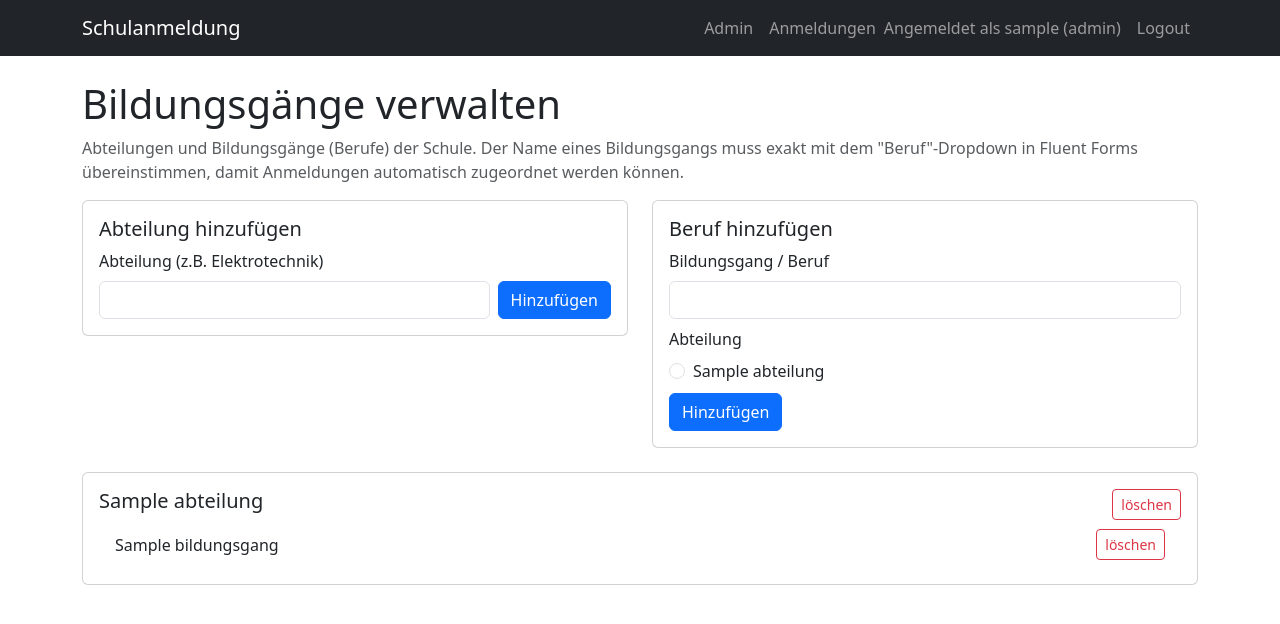
After one commit to sveroja/bbz-nok-onboarding, a Flask app: page /admin/bildungsgaenge in a window 1280 px wide. The commit adds this page. Shown: the top 624 px of the page. Run offline with Flask 3, Linux system fonts and the light colour scheme; a user stored in the database is signed in; tables that the repository leaves empty hold one stand-in row (values such as "Sample post"); some libraries are stand-ins or nearby versions.

Commit message:
Bildungsgänge/Abteilungen datenbankverwaltet, Cascade-Delete vereinfacht, DaZ-Sprachniveau aus Aufnahmebogen
- BILDUNGSGANG_CHOICES/BildungsgangAbteilung durch DB-Modelle Abteilung/
  Bildungsgang ersetzt, admin-pflegbar (/admin/bildungsgaenge) mit
  Radiobutton-Zuordnung statt Freitext, DaZ-Export bezieht Abteilung
  automatisch daraus
- Bildungsgang-Auswahl beim Klasse-Anlegen nach Abteilung gruppiert/
  aufklappbar statt einer flachen Liste mit ~70 Checkboxen
- Anmeldungen löschen: ein einziger Button statt zwei, löscht bei
  synchronisierten Datensätzen automatisch auch die Submission bei
  Fluent Forms/WordPress
- Dubletten-Hinweis (Name+Geburtsdatum), PLZ-Spalten in Wohnort/
  Betrieb-Ort getrennt, laufende Nummer statt interner DB-ID,
  Status-Tooltip, Exporte umbenannt (WebUntis/DaZ-Statistik)
- DaZ-Sprachniveau kann jetzt per Aufnahmebogen-Feld "daz_niveau"
  direkt mitkommen, bleibt von der LK überschreibbar

Co-Authored-By: Claude Sonnet 5 <noreply@anthropic.com>

```diff
--- a/app/forms.py
+++ b/app/forms.py
@@ -8,15 +8,15 @@ Vorteil gegenüber `request.form.get(...)`:
 from flask_wtf import FlaskForm
 from flask_wtf.file import FileField, FileAllowed, FileSize
 from wtforms import (
-    BooleanField, DateField, SelectField, StringField, PasswordField,
-    SelectMultipleField, SubmitField,
+    BooleanField, DateField, RadioField, SelectField, StringField,
+    PasswordField, SelectMultipleField, SubmitField,
 )
 from wtforms.validators import (
     DataRequired, Length, Regexp, Optional as OptionalValidator
 )
 from wtforms.widgets import ListWidget, CheckboxInput
 
-from .models import BILDUNGSGANG_CHOICES, KREISE_SH, SPRACHNIVEAU_CHOICES
+from .models import Abteilung, Bildungsgang, KREISE_SH, SPRACHNIVEAU_CHOICES
 
 LOGO_MAX_SIZE_MB = 2
 
@@ -69,12 +69,20 @@ class KlasseForm(FlaskForm):
     )
     bildungsgaenge = SelectMultipleField(
         "Bildungsgänge",
-        choices=[(b, b) for b in BILDUNGSGANG_CHOICES],
         option_widget=CheckboxInput(),
         widget=ListWidget(prefix_label=False),
         validators=[DataRequired("Mindestens einen Bildungsgang auswählen.")],
     )
     submit = SubmitField("Klasse anlegen")
+
+    def __init__(self, *args, **kwargs):
+        # Choices erst hier statt als Klassenattribut setzen: Bildungsgang
+        # kommt jetzt aus der DB (admin-pflegbar), die ist beim Laden dieses
+        # Moduls noch nicht verfuegbar.
+        super().__init__(*args, **kwargs)
+        self.bildungsgaenge.choices = [
+            (b.name, b.name) for b in Bildungsgang.query.order_by(Bildungsgang.name).all()
+        ]
 
 
 class RegistrationLKForm(FlaskForm):
@@ -97,7 +105,7 @@ class RegistrationLKForm(FlaskForm):
         validators=[OptionalValidator()],
     )
     sprachniveau_nachweis = BooleanField(
-        "Nachweis (Zertifikat) vorhanden", validators=[OptionalValidator()],
+        "DaZ-Zertifikat liegt vor", validators=[OptionalValidator()],
     )
     submit = SubmitField("Speichern")
 
@@ -114,6 +122,31 @@ class BildungsgangKreisForm(FlaskForm):
         validators=[OptionalValidator()],
     )
     submit = SubmitField("Speichern")
+
+
+class AbteilungForm(FlaskForm):
+    name = StringField(
+        "Abteilung (z.B. Elektrotechnik)",
+        validators=[DataRequired("Pflichtfeld."), Length(max=150)],
+    )
+    submit = SubmitField("Abteilung hinzufügen")
+
+
+class BildungsgangForm(FlaskForm):
+    name = StringField(
+        "Bildungsgang / Beruf",
+        validators=[DataRequired("Pflichtfeld."), Length(max=200)],
+    )
+    abteilung_id = RadioField(
+        "Abteilung", coerce=int, validators=[OptionalValidator()],
+    )
+    submit = SubmitField("Beruf hinzufügen")
+
+    def __init__(self, *args, **kwargs):
+        super().__init__(*args, **kwargs)
+        self.abteilung_id.choices = [
+            (a.id, a.name) for a in Abteilung.query.order_by(Abteilung.name).all()
+        ]
 
 
 class VorlageForm(FlaskForm):
--- a/app/routes/admin.py
+++ b/app/routes/admin.py
@@ -4,10 +4,11 @@ from flask_login import login_required
 
 from .. import branding, vorlagen
 from ..extensions import db
-from ..models import BILDUNGSGANG_CHOICES, BildungsgangKreis, PlzRule
+from ..models import Abteilung, Bildungsgang, BildungsgangKreis, PlzRule
 from ..decorators import role_required
 from ..forms import (
-    ActionForm, BildungsgangKreisForm, PlzRuleForm, LogoForm, VorlageForm,
+    AbteilungForm, ActionForm, BildungsgangForm, BildungsgangKreisForm,
+    PlzRuleForm, LogoForm, VorlageForm,
 )
 
 bp = Blueprint("admin", __name__, url_prefix="/admin")
@@ -87,9 +88,10 @@ def kreise_view():
         bk.bildungsgang
         for bk in BildungsgangKreis.query.with_entities(BildungsgangKreis.bildungsgang).distinct()
     }
+    bildungsgaenge = [b.name for b in Bildungsgang.query.order_by(Bildungsgang.name).all()]
     return render_template(
         "admin_kreise.html",
-        bildungsgaenge=BILDUNGSGANG_CHOICES,
+        bildungsgaenge=bildungsgaenge,
         konfiguriert=konfiguriert,
     )
 
@@ -98,7 +100,7 @@ def kreise_view():
 @login_required
 @role_required("admin")
 def kreise_bildungsgang(bildungsgang):
-    if bildungsgang not in BILDUNGSGANG_CHOICES:
+    if not Bildungsgang.query.filter_by(name=bildungsgang).first():
         flash("Unbekannter Bildungsgang.", "error")
         return redirect(url_for("admin.kreise_view"))
 
@@ -120,6 +122,113 @@ def kreise_bildungsgang(bildungsgang):
     return render_template(
         "admin_kreise_bildungsgang.html", form=form, bildungsgang=bildungsgang,
     )
+
+
+@bp.route("/bildungsgaenge")
+@login_required
+@role_required("admin")
+def bildungsgaenge_view():
+    """Uebersicht aller Bildungsgaenge, gruppiert nach Abteilung. Ersetzt die
+    frueher fest im Code hinterlegte BILDUNGSGANG_CHOICES-Liste.
+    """
+    abteilungen_liste = Abteilung.query.order_by(Abteilung.name).all()
+    ohne_abteilung = (
+        Bildungsgang.query.filter_by(abteilung_id=None).order_by(Bildungsgang.name).all()
+    )
+    return render_template(
+        "admin_bildungsgaenge.html",
+        abteilungen=abteilungen_liste,
+        ohne_abteilung=ohne_abteilung,
+        abteilung_form=AbteilungForm(),
+        bildungsgang_form=BildungsgangForm(),
+        action_form=ActionForm(),
+    )
+
+
+@bp.route("/abteilungen/hinzufuegen", methods=["POST"])
+@login_required
+@role_required("admin")
+def abteilung_hinzufuegen():
+    form = AbteilungForm()
+    if form.validate_on_submit():
+        name = form.name.data.strip()
+        if Abteilung.query.filter_by(name=name).first():
+            flash(f"Abteilung '{name}' existiert bereits.", "error")
+        else:
+            db.session.add(Abteilung(name=name))
+            db.session.commit()
+            flash(f"Abteilung '{name}' angelegt.", "success")
+    else:
+        for error in form.name.errors:
+            flash(error, "error")
+    return redirect(url_for("admin.bildungsgaenge_view"))
+
+
+@bp.route("/abteilungen/<int:abteilung_id>/delete", methods=["POST"])
+@login_required
+@role_required("admin")
+def abteilung_delete(abteilung_id):
+    form = ActionForm()
+    if not form.validate_on_submit():
+        flash("Ungültige Anfrage (CSRF).", "error")
+        return redirect(url_for("admin.bildungsgaenge_view"))
+
+    abteilung = db.session.get(Abteilung, abteilung_id)
+    if abteilung is None:
+        flash("Abteilung nicht gefunden.", "error")
+        return redirect(url_for("admin.bildungsgaenge_view"))
+
+    if Bildungsgang.query.filter_by(abteilung_id=abteilung_id).first():
+        flash(
+            f"Abteilung '{abteilung.name}' hat noch zugeordnete Bildungsgänge - "
+            "erst diese umhängen oder löschen.", "error",
+        )
+        return redirect(url_for("admin.bildungsgaenge_view"))
+
+    db.session.delete(abteilung)
+    db.session.commit()
+    flash(f"Abteilung '{abteilung.name}' gelöscht.", "success")
+    return redirect(url_for("admin.bildungsgaenge_view"))
+
+
+@bp.route("/bildungsgaenge/hinzufuegen", methods=["POST"])
+@login_required
+@role_required("admin")
+def bildungsgang_hinzufuegen():
+    form = BildungsgangForm()
+    if form.validate_on_submit():
+        name = form.name.data.strip()
+        if Bildungsgang.query.filter_by(name=name).first():
+            flash(f"Bildungsgang '{name}' existiert bereits.", "error")
+        else:
+            abteilung_id = form.abteilung_id.data if form.abteilung_id.raw_data and form.abteilung_id.raw_data[0] else None
+            db.session.add(Bildungsgang(name=name, abteilung_id=abteilung_id))
+            db.session.commit()
+            flash(f"Bildungsgang '{name}' angelegt.", "success")
+    else:
+        for error in form.name.errors:
+            flash(error, "error")
+    return redirect(url_for("admin.bildungsgaenge_view"))
+
+
+@bp.route("/bildungsgaenge/<int:bildungsgang_id>/delete", methods=["POST"])
+@login_required
+@role_required("admin")
+def bildungsgang_delete(bildungsgang_id):
+    form = ActionForm()
+    if not form.validate_on_submit():
+        flash("Ungültige Anfrage (CSRF).", "error")
+        return redirect(url_for("admin.bildungsgaenge_view"))
+
+    bildungsgang = db.session.get(Bildungsgang, bildungsgang_id)
+    if bildungsgang is None:
+        flash("Bildungsgang nicht gefunden.", "error")
+        return redirect(url_for("admin.bildungsgaenge_view"))
+
+    db.session.delete(bildungsgang)
+    db.session.commit()
+    flash(f"Bildungsgang '{bildungsgang.name}' gelöscht.", "success")
+    return redirect(url_for("admin.bildungsgaenge_view"))
 
 
 @bp.route("/vorlagen")
--- a/app/routes/teacher.py
+++ b/app/routes/teacher.py
@@ -11,10 +11,10 @@ from flask_login import login_required, current_user
 
 from .. import exports
 from ..extensions import db, limiter
-from ..models import Registration, Klasse, KlasseBildungsgang
+from ..models import Abteilung, Registration, Klasse, KlasseBildungsgang
 from ..decorators import role_required
 from ..forms import ActionForm, KlasseForm, RegistrationLKForm
-from ..fluentform import sync_submissions
+from ..fluentform import sync_submissions, delete_remote_submission
 
 bp = Blueprint("teacher", __name__, url_prefix="/teacher")
 
@@ -28,6 +28,30 @@ def _beruf_to_klassen_map(klassen):
         for kb in k.bildungsgaenge:
             mapping[kb.bildungsgang].append(k)
     return mapping
+
+
+def _find_duplicate_ids():
+    """IDs aller Anmeldungen, die mit mind. einer anderen in Vorname+
+    Nachname+Geburtsdatum uebereinstimmen (Verdacht: SuS hat das
+    WP-Formular versehentlich zweimal separat ausgefuellt - hat jeweils
+    eine eigene external_id, wird von der normalen Dublettenerkennung
+    beim Sync nicht erfasst). Rein informativ, loescht/blockiert nichts.
+    """
+    key_to_ids = defaultdict(list)
+    rows = Registration.query.with_entities(
+        Registration.id, Registration.vorname, Registration.nachname,
+        Registration.geburtsdatum,
+    ).all()
+    for reg_id, vorname, nachname, geburtsdatum in rows:
+        if vorname and nachname and geburtsdatum:
+            key = (vorname.strip().lower(), nachname.strip().lower(), geburtsdatum)
+            key_to_ids[key].append(reg_id)
+
+    dup_ids = set()
+    for ids in key_to_ids.values():
+        if len(ids) > 1:
+            dup_ids.update(ids)
+    return dup_ids
 
 
 def _current_filtered_regs():
@@ -84,6 +108,7 @@ def registrations():
     regs, aktive_klasse, zug_filter = _current_filtered_regs()
     klassen = Klasse.query.order_by(Klasse.name).all()
     beruf_to_klassen = _beruf_to_klassen_map(klassen)
+    duplicate_ids = _find_duplicate_ids()
 
     # ActionForm einmal für CSRF-Token in jedem Zeilen-Button
     action_form = ActionForm()
@@ -95,6 +120,7 @@ def registrations():
         beruf_to_klassen=beruf_to_klassen,
         zug_filter=zug_filter,
         aktive_klasse=aktive_klasse,
+        duplicate_ids=duplicate_ids,
     )
 
 
@@ -178,6 +204,12 @@ def mark_checked(reg_id):
 @login_required
 @role_required("teacher", "admin")
 def delete(reg_id):
+    """Loescht den Datensatz unwiderruflich - bei manuell erfassten
+    Anmeldungen nur lokal, bei synchronisierten (external_id vorhanden)
+    zusaetzlich die Original-Submission bei Fluent Forms (WordPress).
+    Schlaegt die WP-Loeschung fehl, bleibt der lokale Datensatz erhalten
+    (kein inkonsistenter Zwischenzustand), Fehler wird angezeigt.
+    """
     form = ActionForm()
     if not form.validate_on_submit():
         flash("Ungültige Anfrage (CSRF).", "error")
@@ -187,6 +219,23 @@ def delete(reg_id):
     if reg is None:
         flash("Datensatz nicht gefunden.", "error")
         return redirect(url_for("teacher.registrations"))
+
+    if reg.external_id:
+        try:
+            delete_remote_submission(reg.external_id)
+        except RuntimeError as exc:
+            flash(f"Löschen nicht möglich: {exc}", "error")
+            return redirect(url_for("teacher.registrations"))
+        except Exception:
+            import logging
+            logging.getLogger(__name__).exception(
+                "Löschen fehlgeschlagen für Submission %s", reg.external_id
+            )
+            flash(
+                "Löschen fehlgeschlagen (siehe Server-Log). "
+                "Datensatz wurde NICHT gelöscht.", "error",
+            )
+            return redirect(url_for("teacher.registrations"))
 
     db.session.delete(reg)
     db.session.commit()
@@ -219,7 +268,23 @@ def klassen():
             return redirect(url_for("teacher.klassen"))
 
     alle_klassen = Klasse.query.order_by(Klasse.name).all()
-    return render_template("teacher_klassen.html", form=form, klassen=alle_klassen)
+
+    # Bildungsgang-Checkboxen im Formular nach Abteilung gruppieren, damit man
+    # sich bei mittlerweile ~70 Berufen nicht mehr durch eine flache Liste
+    # suchen muss.
+    abteilungen = Abteilung.query.order_by(Abteilung.name).all()
+    gruppen = [
+        (a.name, sorted(b.name for b in a.bildungsgang)) for a in abteilungen
+    ]
+    zugeordnete_namen = {b.name for a in abteilungen for b in a.bildungsgang}
+    ohne_abteilung = sorted(
+        name for name, _ in form.bildungsgaenge.choices if name not in zugeordnete_namen
+    )
+
+    return render_template(
+        "teacher_klassen.html", form=form, klassen=alle_klassen,
+        bildungsgang_gruppen=gruppen, bildungsgang_ohne_abteilung=ohne_abteilung,
+    )
 
 
 @bp.route("/klassen/<int:klasse_id>/delete", methods=["POST"])
@@ -312,7 +377,7 @@ def export_klassenbuch():
         return redirect(url_for("teacher.registrations"))
 
     return send_file(
-        buf, as_attachment=True, download_name="klassenbuch_import.xlsx",
+        buf, as_attachment=True, download_name="webuntis.xlsx",
         mimetype="application/vnd.openxmlformats-officedocument.spreadsheetml.sheet",
     )
 
@@ -321,21 +386,20 @@ def export_klassenbuch():
 @login_required
 @role_required("teacher", "admin")
 def export_daz():
-    abteilung = request.args.get("abteilung", "").strip()
     schuljahr = request.args.get("schuljahr", "").strip()
-    if not abteilung or not schuljahr:
-        flash("Bitte Abteilung und Schuljahr angeben.", "error")
+    if not schuljahr:
+        flash("Bitte Schuljahr angeben.", "error")
         return redirect(url_for("teacher.registrations"))
 
     regs, _aktive_klasse, _zug_filter = _current_filtered_regs()
     try:
-        buf = exports.build_daz_excel(regs, abteilung, schuljahr)
+        buf = exports.build_daz_excel(regs, schuljahr)
     except FileNotFoundError as exc:
         flash(f"{exc} Siehe Admin → Export-Vorlagen.", "error")
         return redirect(url_for("teacher.registrations"))
 
     return send_file(
-        buf, as_attachment=True, download_name="daz_import.xlsx",
+        buf, as_attachment=True, download_name="daz_statistik.xlsx",
         mimetype="application/vnd.openxmlformats-officedocument.spreadsheetml.sheet",
     )
 
--- /dev/null
+++ b/app/templates/admin_bildungsgaenge.html
@@ -0,0 +1,103 @@
+{% extends "base.html" %}
+{% block title %}Bildungsgänge verwalten{% endblock %}
+{% block content %}
+<h1>Bildungsgänge verwalten</h1>
+<p class="text-muted">
+  Abteilungen und Bildungsgänge (Berufe) der Schule. Der Name eines
+  Bildungsgangs muss exakt mit dem "Beruf"-Dropdown in Fluent Forms
+  übereinstimmen, damit Anmeldungen automatisch zugeordnet werden können.
+</p>
+
+<div class="row mb-4">
+  <div class="col-md-6">
+    <div class="card">
+      <div class="card-body">
+        <h5 class="card-title">Abteilung hinzufügen</h5>
+        <form method="post" action="{{ url_for('admin.abteilung_hinzufuegen') }}" class="d-flex gap-2 align-items-end">
+          {{ abteilung_form.hidden_tag() }}
+          <div class="flex-grow-1">
+            {{ abteilung_form.name.label(class="form-label") }}
+            {{ abteilung_form.name(class="form-control") }}
+          </div>
+          <button type="submit" class="btn btn-primary">Hinzufügen</button>
+        </form>
+      </div>
+    </div>
+  </div>
+  <div class="col-md-6">
+    <div class="card">
+      <div class="card-body">
+        <h5 class="card-title">Beruf hinzufügen</h5>
+        <form method="post" action="{{ url_for('admin.bildungsgang_hinzufuegen') }}">
+          {{ bildungsgang_form.hidden_tag() }}
+          <div class="mb-2">
+            {{ bildungsgang_form.name.label(class="form-label") }}
+            {{ bildungsgang_form.name(class="form-control") }}
+          </div>
+          <div class="mb-2">
+            <label class="form-label d-block">Abteilung</label>
+            {% for subfield in bildungsgang_form.abteilung_id %}
+              <div class="form-check form-check-inline">
+                {{ subfield(class="form-check-input") }}
+                {{ subfield.label(class="form-check-label") }}
+              </div>
+            {% endfor %}
+          </div>
+          <button type="submit" class="btn btn-primary">Hinzufügen</button>
+        </form>
+      </div>
+    </div>
+  </div>
+</div>
+
+{% for abteilung in abteilungen %}
+<div class="card mb-3">
+  <div class="card-body">
+    <div class="d-flex justify-content-between align-items-start">
+      <h5 class="card-title">{{ abteilung.name }}</h5>
+      <form method="post" action="{{ url_for('admin.abteilung_delete', abteilung_id=abteilung.id) }}"
+            onsubmit="return confirm('Abteilung \'{{ abteilung.name }}\' wirklich löschen?');">
+        {{ action_form.hidden_tag() }}
+        <button class="btn btn-sm btn-outline-danger" type="submit">löschen</button>
+      </form>
+    </div>
+    {% if abteilung.bildungsgang %}
+    <ul class="list-group list-group-flush">
+      {% for bg in abteilung.bildungsgang|sort(attribute="name") %}
+      <li class="list-group-item d-flex justify-content-between align-items-center">
+        {{ bg.name }}
+        <form method="post" action="{{ url_for('admin.bildungsgang_delete', bildungsgang_id=bg.id) }}"
+              onsubmit="return confirm('Bildungsgang \'{{ bg.name }}\' wirklich löschen?');">
+          {{ action_form.hidden_tag() }}
+          <button class="btn btn-sm btn-outline-danger" type="submit">löschen</button>
+        </form>
+      </li>
+      {% endfor %}
+    </ul>
+    {% else %}
+    <p class="text-muted mb-0">Keine Bildungsgänge zugeordnet.</p>
+    {% endif %}
+  </div>
+</div>
+{% endfor %}
+
+{% if ohne_abteilung %}
+<div class="card mb-3">
+  <div class="card-body">
+    <h5 class="card-title">Ohne Abteilung</h5>
+    <ul class="list-group list-group-flush">
+      {% for bg in ohne_abteilung %}
+      <li class="list-group-item d-flex justify-content-between align-items-center">
+        {{ bg.name }}
+        <form method="post" action="{{ url_for('admin.bildungsgang_delete', bildungsgang_id=bg.id) }}"
+              onsubmit="return confirm('Bildungsgang \'{{ bg.name }}\' wirklich löschen?');">
+          {{ action_form.hidden_tag() }}
+          <button class="btn btn-sm btn-outline-danger" type="submit">löschen</button>
+        </form>
+      </li>
+      {% endfor %}
+    </ul>
+  </div>
+</div>
+{% endif %}
+{% endblock %}
--- a/app/vorlagen.py
+++ b/app/vorlagen.py
@@ -16,12 +16,12 @@ VORLAGEN = {
     },
     "klassenbuch": {
         "filename": "klassenbuch.xlsx",
-        "label": "Klassenbuch-Import (xlsx)",
+        "label": "WebUntis (xlsx)",
         "ext": "xlsx",
     },
     "daz": {
         "filename": "daz.xlsx",
-        "label": "DaZ-Import (xlsx)",
+        "label": "DaZ-Statistik (xlsx)",
         "ext": "xlsx",
     },
 }
```
Also changed, not shown: app/exports.py (+17 -2 lines), app/fluentform.py (+49 -0 lines), app/models.py (+36 -15 lines), app/templates/admin_dashboard.html (+10 -1 lines), app/templates/teacher_klassen.html (+52 -6 lines), app/templates/teacher_registrations.html (+21 -13 lines), scripts/seed_bildungsgaenge.py (added, +126 -0 lines).
